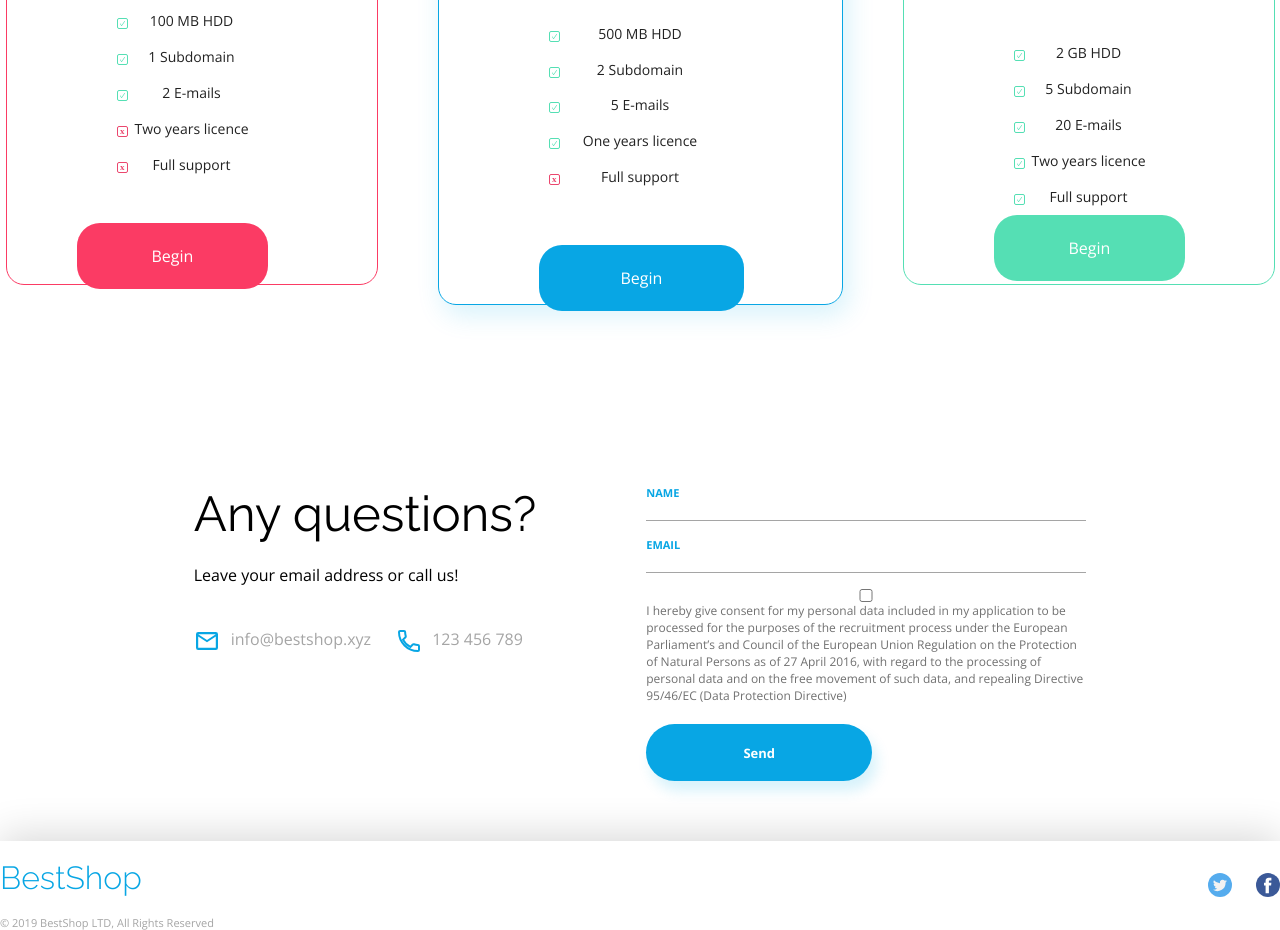
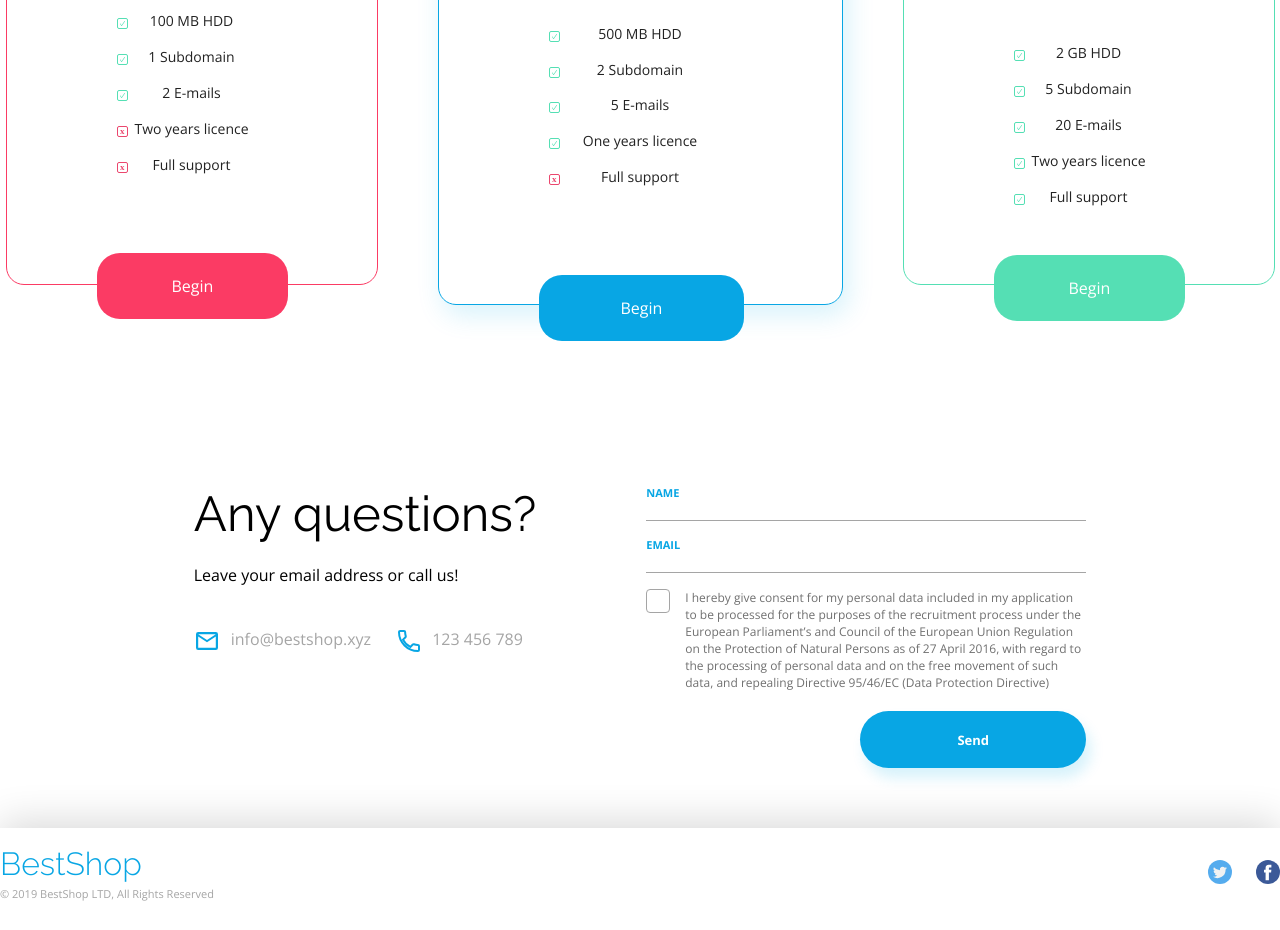
Before and after one commit to bartek2050/BestShop, a website: page index.html in a window 1280 px wide. Shown: the part 3345-4275 px from the top of the page. Drawn offline with nearby package versions, Linux system fonts and the light colour scheme.

Commit message:
Form fix

```diff
--- a/index.html
+++ b/index.html
@@ -163,10 +163,14 @@
         <input type="email" id="email" name="email">
         <br>
 
+        <section class="form__consent-checkbox">
+        <label class="checkbox">
+            <input type="checkbox" name="agreement" value="1">
+            <span></span>
+        </label>
 
-        <input type="checkbox" name="agreement" value="1">
         <label class="consent__style">I hereby give consent for my personal data included in my application to be processed for the purposes of the recruitment process under the European Parliament’s and Council of the European Union Regulation on the Protection of Natural Persons as of 27 April 2016, with regard to the processing of personal data and on the free movement of such data, and repealing Directive 95/46/EC (Data Protection Directive)</label>
-
+        </section>
         <button type="submit" class="submit__btn">Send</button>
 
     </form>
--- a/scss/elements/_footer.scss
+++ b/scss/elements/_footer.scss
@@ -10,12 +10,16 @@
     justify-content: space-between;}
 .copyrights {
     font: 11px/15px Open Sans;
-    color: var(--color-grey)
+    color: var(--color-grey);
+    margin-bottom: 16px;
 }
 
 .footer__content-left {
     display: flex;
     flex-direction: column;
+    .logo {
+        margin-bottom: -15px;
+    }
 }
 
 .footer__facebook {
--- a/scss/elements/_form.scss
+++ b/scss/elements/_form.scss
@@ -15,6 +15,7 @@
     font: 12px/17px Open Sans;
     color: #707070;
     text-align: left;
+
 
 }
 
@@ -49,6 +50,8 @@
     padding: 20px 97px;
     border: none;
     margin-top: 20px;
+    display: block;
+    align-self: flex-end;
 
 }
 .contact__info-email {
@@ -86,6 +89,41 @@
     color: var(--color-grey);
 }
 
+.checkbox {
+    cursor: pointer;
+    display: flex;
+}
+
+.checkbox span {
+    height: 24px;
+    width: 24px;
+    flex-shrink: 0;
+    //flex-basis: 60px;
+    border: 1px solid var(--color-grey);
+    border-radius: 4px;
+    cursor: pointer;
+    margin-right: 15px;
+}
+
+.checkbox input:checked + span {
+    background-image: url("../../assets/Checkmark.svg");
+    background-repeat: no-repeat;
+    background-position: center;
+    //background-size: cover;
+}
+
+.checkbox input {
+    position: absolute;
+    opacity: 0;
+    cursor: pointer;
+    height: 0;
+    width: 0;
+}
+
+.form__consent-checkbox {
+    display: flex;
+}
+
 input {
     border: none;
     border-bottom: 1px solid var(--color-grey);
--- a/scss/elements/_pricing.scss
+++ b/scss/elements/_pricing.scss
@@ -117,8 +117,8 @@ li {
     content:"Begin";
     padding: 25px 75px;
     position: relative;
-    top:40px;
-    left: 70px;
+    top:70px;
+    left: 90px;
     display: inline-block;
     background-color: var(--color-redish);
     border-radius: 23px;
@@ -130,7 +130,7 @@ li {
     padding: 25px 82px;
     position: relative;
     left: 100px;
-    top: 50px;
+    top: 80px;
     display: inline-block;
     background-color: var(--color-primary);
     border-radius: 23px;
@@ -142,6 +142,7 @@ li {
     padding: 25px 75px;
     position: relative;
     left: 90px;
+    top: 40px;
     display: inline-block;
     background-color: var(--color-green);
     border-radius: 23px;
```
Also changed, not shown: css/main.css, 1 other file.
